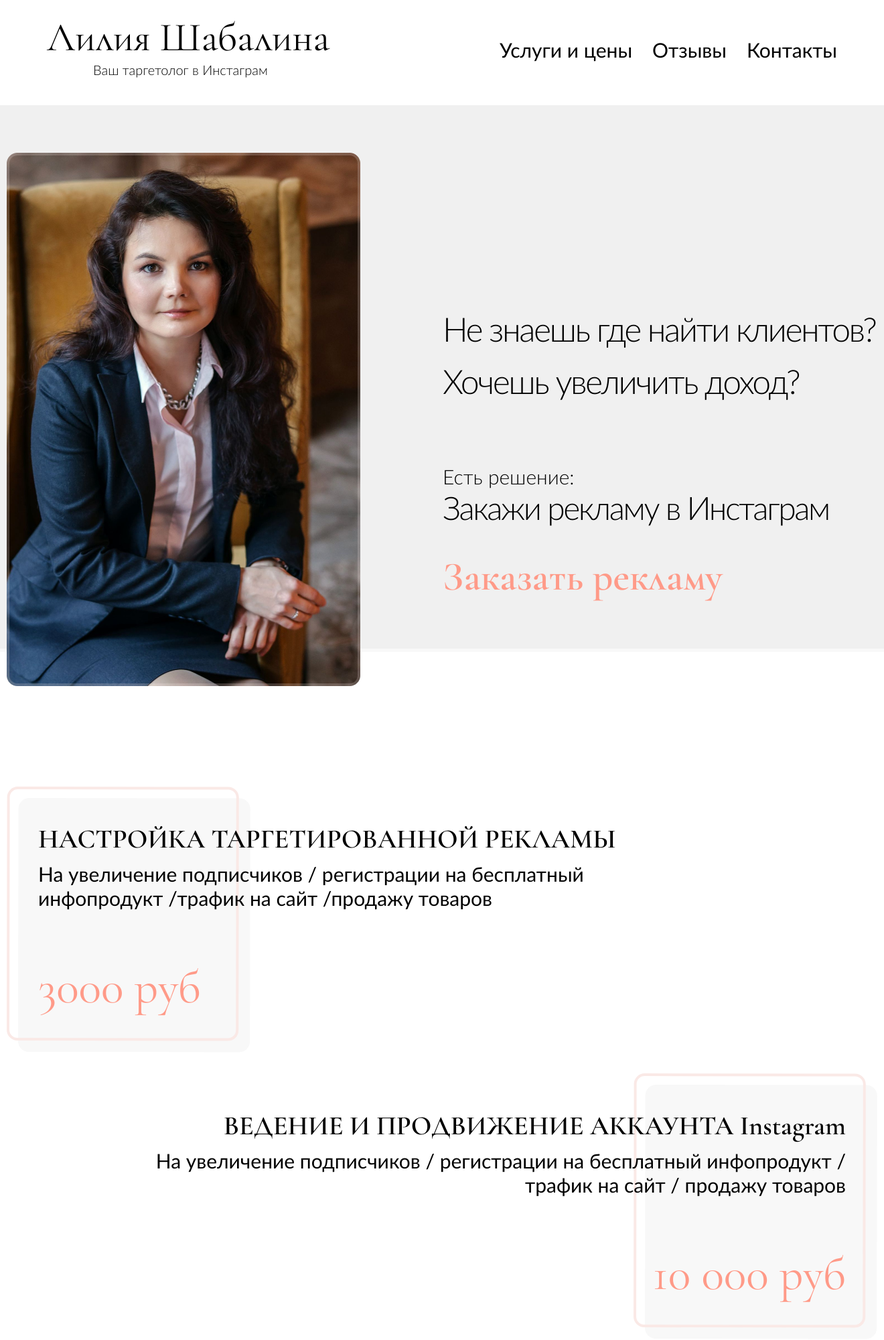
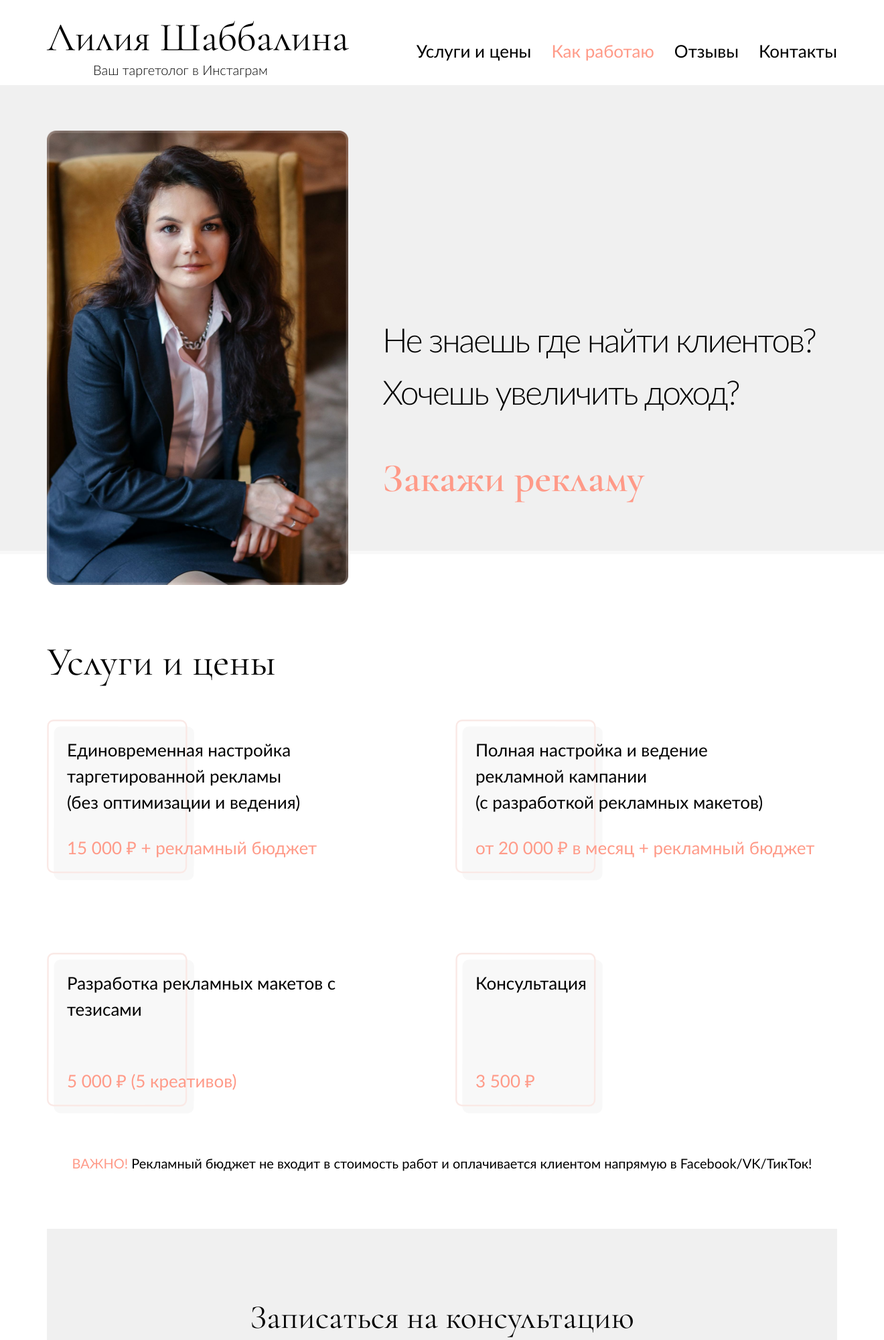
Before and after one commit to zerjg/shabalina, a PHP site: page / in a window 1320 px wide. Shown: the top 2000 px of the page at 67% size. Run offline with PHP 8.4, Linux system fonts and the light colour scheme.

Commit message:
Update #offer, add #work

```diff
--- a/css/style.css
+++ b/css/style.css
@@ -75,7 +75,7 @@ body {
 /* ---------- Header ---------- */
 
 .header {
-    margin-bottom: 41px;
+    margin-bottom: 11px;
 }
 
 .header_wrapper {
@@ -108,6 +108,11 @@ body {
 .nav_link {
     text-decoration: none;
     color: black;
+    font-size: 26px;
+}
+
+.nav_link_color {
+    color: #FF9A88;
 }
 
 .nav_link:hover {
@@ -125,32 +130,32 @@ body {
 /* ---------- Intro ---------- */
 
 .intro {
-    margin-bottom: 201px;
-    height: 816px;
+    margin-bottom: 125px;
+    height: 700px;
     background: #F0F0F0;
     border-bottom: #F8F8F8 5px solid;
 }
 
 .intro_wrapper {
-    width: 1300px;
+    width: 1180px;
     margin: 0 auto;
     display: flex;
     flex-wrap: nowrap;
 }
 
 .intro_img {
-    margin-top: 71px;
-    width: 528px;
-    height: 796px;
+    margin-top: 68px;
+    width: 450px;
+    height: 678px;
 }
 
 .intro_body {
-    margin-left: 123px;
+    margin-left: 51px;
 }
 
 .intro_title_1 {
     margin-bottom: 18px;
-    margin-top: 304px;
+    margin-top: 350px;
     font-family: 'Lato';
     font-weight: 300;
     font-size: 50px;
@@ -162,18 +167,7 @@ body {
     font-weight: 300;
     font-size: 50px;
     letter-spacing: -0.05em;
-    margin-bottom: 94px;
-}
-
-.intro_subtitle {
-    font-weight: 300;
-}
-
-.intro_title_3 {
-    margin-bottom: 38px;
-    font-weight: 300;
-    font-size: 48px;
-    letter-spacing: -0.05em;
+    margin-bottom: 63px;
 }
 
 .intro_button {
@@ -191,45 +185,48 @@ body {
 /* ---------- Offer ---------- */
 
 .offer {
-    margin-bottom: 150px;
-}
-
-.offer_wrapper {
-    width: 1300px;
-    margin: 0 auto;
-}
-
-.offer_left {
-    padding: 54px 0 54px 47px;
-    margin-bottom: 31px;
-    height: 397px;
-    background: url(../img/offer_bg.svg) no-repeat left;
-    background-size: contain;
+    margin-bottom: 86px;
 }
 
 .offer_title {
-    margin-bottom: 10px;
+    font-size: 60px;
     font-family: 'Cormorant Garamond';
-    font-weight: 600;
-    font-size: 40px;
+    margin-bottom: 50px;
+}
+
+.offer_cards {
+    display: grid;
+    grid-template-columns: repeat(2, 1fr);
+    grid-column-gap: 40px;
+    grid-row-gap: 108px;
+    margin-bottom: 62px;
+}
+
+.offer_card {
+    padding: 26px 0 54px 30px;
+    height: 240px;
+    background: url(../img/offer_bg.svg) no-repeat top left;
+    background-size: 220px, 240px;
+}
+
+.offer_card_text {
+    font-size: 26px;
+    height: 150px;
+    line-height: 1.5;
+}
+
+.offer_card_price {
+    font-size: 26px;
+    color: #FF9A88;
 }
 
 .offer_subtitle {
-    margin-bottom: 74px;
+    font-size: 20px;
+    text-align: center;
 }
 
-.offer_price {
-    font-family: 'Cormorant Garamond';
-    font-size: 70px;
+.offer_subtitle_color {
     color: #FF9A88;
-}
-
-.offer_right {
-    padding: 54px 47px 54px 0;
-    margin-bottom: 31px;
-    height: 397px;
-    background: url(../img/offer_bg.svg) no-repeat right;
-    background-size: contain;
 }
 
 /* ---------- Request ---------- */
--- a/index.php
+++ b/index.php
@@ -16,7 +16,7 @@
 
                 <div class="header_title">
                     <h1>
-                        Лилия Шабалина
+                        Лилия Шаббалина
                     </h1>
                 </div>
 
@@ -24,6 +24,11 @@
                     <li class="nav_item">
                         <a href="#offer" class="nav_link">
                             Услуги и цены
+                        </a>
+                    </li>
+                    <li class="nav_item">
+                        <a href="#work" class="nav_link nav_link_color">
+                            Как работаю
                         </a>
                     </li>
                     <li class="nav_item">
@@ -64,14 +69,8 @@
                 <h1 class="intro_title_2">
                     Хочешь увеличить доход?
                 </h1>
-                <h2 class="intro_subtitle">
-                    Есть решение:
-                </h2>
-                <h2 class="intro_title_3">
-                    Закажи рекламу в Инстаграм
-                </h2>
                 <a href="mailto:shabbalina@mail.ru?subject=ТемаПисьма&body=ТелоПисьма" target="_blank" rel="noopener noreferrer" class="intro_button">
-                    Заказать рекламу
+                    Закажи рекламу
                 </a>
 
             </div>
@@ -80,53 +79,69 @@
     </div>
 
     <div class="offer" id="offer"><!-- ---------- Offer ---------- -->
-        <div class="offer_wrapper">
-
-            <div class="offer_left">
+        <div class="wrapper">
 
             <h2 class="offer_title">
-                    НАСТРОЙКА ТАРГЕТИРОВАННОЙ РЕКЛАМЫ
+                Услуги и цены
             </h2>
-                <h2 class="offer_subtitle">
-                    На увеличение подписчиков / регистрации на бесплатный <br>
-                    инфопродукт /трафик на сайт /продажу товаров
+
+            <div class="offer_cards">
+
+                <div class="offer_card">
+
+                    <h2 class="offer_card_text">
+                        Единовременная настройка<br>
+                        таргетированной рекламы <br>
+                        (без оптимизации и ведения)
                     </h2>
-                <h2 class="offer_price">
-                    3000 руб
+                    <h2 class="offer_card_price">
+                        15 000 ₽ + рекламный бюджет
                     </h2>
 
                 </div>
 
-            <div class="offer_right" align="right">
+                <div class="offer_card">
 
-                <h2 class="offer_title">
-                    ВЕДЕНИЕ И ПРОДВИЖЕНИЕ АККАУНТА Instagram
+                    <h2 class="offer_card_text">
+                        Полная настройка и ведение<br>
+                        рекламной кампании<br>
+                        (с разработкой рекламных макетов)
                     </h2>
-                <h2 class="offer_subtitle">
-                    На увеличение подписчиков / регистрации на бесплатный инфопродукт /<br>
-                    трафик на сайт / продажу товаров
-
-                </h2>
-                <h2 class="offer_price">
-                    10 000 руб
+                    <h2 class="offer_card_price">
+                        от 20 000 ₽ в месяц + рекламный бюджет
                     </h2>
 
                 </div>
 
-            <div class="offer_left">
+                <div class="offer_card">
 
-                <h2 class="offer_title">
-                    ПЕРСОНАЛЬНАЯ КОНСУЛЬТАЦИЯ
+                    <h2 class="offer_card_text">
+                        Разработка рекламных макетов с<br>
+                        тезисами
                     </h2>
-                <h2 class="offer_subtitle">
-                    По Вашему аккаунту в Инстаграм/монетизации<br><br>
-                </h2>
-                <h2 class="offer_price">
-                    2000 руб
+                    <h2 class="offer_card_price">
+                        5 000 ₽ (5 креативов)
                     </h2>
 
                 </div>
 
+                <div class="offer_card">
+
+                    <h2 class="offer_card_text">
+                        Консультация
+                    </h2>
+                    <h2 class="offer_card_price">
+                        3 500 ₽
+                    </h2>
+
+                </div>
+
+            </div>
+
+            <p class="offer_subtitle">
+                <span class="offer_subtitle_color">ВАЖНО! </span>
+                Рекламный бюджет не входит в стоимость работ и оплачивается клиентом напрямую в Facebook/VK/ТикТок!
+            </p>
         </div>
     </div>
 
@@ -174,6 +189,64 @@
                         }
                     }
                 ?>
+
+            </div>
+
+        </div>
+    </div>
+
+
+    <div class="work" id="work"><!-- ---------- Work ---------- -->
+        <div class="wrapper">
+
+            <h2 class="work_title">
+                Как работаем
+            </h2>
+
+            <div class="work_cards">
+
+                <div class="work_card">
+                    <img src="img/work_icon_1.svg" alt="" class="work_card_icon">
+                    <h2 class="work_card_title">
+                        Оформление заявки
+                    </h2>
+                    <p class="work_card_text">
+                        Просто оформите заявку на сайте или позвоните мне. Направлю Вам бриф для заполнения.
+                    </p>
+                </div>
+
+                <div class="work_card">
+                    <img src="img/work_icon_2.svg" alt="" class="work_card_icon">
+                    <h2 class="work_card_title">
+                        Обсуждение проекта
+                    </h2>
+                    <p class="work_card_text">
+                        Обсуждения проходят в удобной для Вас форме. Это может быть встреча оффлайн или через любой мессенджер.
+                    </p>
+                </div>
+
+                <div class="work_card">
+                    <img src="img/work_icon_3.svg" alt="" class="work_card_icon">
+                    <h2 class="work_card_title">
+                        Заключение договора
+                    </h2>
+                    <p class="work_card_text">
+                        Заполняем все необходимые документы.
+                    </p>
+                </div>
+
+            </div>
+
+            <div class="work_links">
+
+                <a href="#" class="work_link">
+                    Как оказывается услуга<br>
+                    и что в нее входит
+                </a>
+
+                <a href="#" class="work_link">
+                    Дополнительные услуги
+                </a>
 
             </div>
 
@@ -242,16 +315,16 @@
 
                 <div class="footer_title">
                     <h1>
-                        Лилия Шабалина
+                        Лилия Шаббалина
                     </h1>
                 </div>
 
                 <ul class="contacts_list">
 
                     <li class="contacts_item">
-                        <a href="#">
-                            <img class="contacts_icon" src="img/ellipse.svg" alt="">
-                        </a>
+
+                            <img class="contacts_icon" src="img/mail_icon.svg" alt="">
+
                     </li>
                     <li class="contacts_item">
                         <a href="#" class="contacts_link">
@@ -259,9 +332,9 @@
                         </a>
                     </li>
                     <li class="contacts_item">
-                        <a href="#">
-                            <img class="contacts_icon" src="img/ellipse.svg" alt="">
-                        </a>
+
+                            <img class="contacts_icon" src="img/phone_icon.svg" alt="">
+
                     </li>
                     <li class="contacts_item">
                         <a href="#" class="contacts_link">
@@ -270,17 +343,43 @@
                     </li>
                     <li class="contacts_item">
                         <a href="#">
-                            <img class="contacts_icon" src="img/ellipse.svg" alt="">
+                            <img class="contacts_socials_icon" src="img/ellipse.svg" alt="">
                         </a>
                     </li>
                     <li class="contacts_item">
                         <a href="#">
-                            <img class="contacts_icon" src="img/ellipse.svg" alt="">
+                            <img class="contacts_socials_icon" src="img/ellipse.svg" alt="">
                         </a>
                     </li>
                     <li class="contacts_item">
                         <a href="#">
-                            <img class="contacts_icon" src="img/ellipse.svg" alt="">
+                            <img class="contacts_socials_icon" src="img/ellipse.svg" alt="">
+                        </a>
+                    </li>
+                </ul>
+
+            </div>
+
+            <div class="footer_wrapper">
+
+                <div class="footer_date">
+                    © 2021
+                </div>
+
+                <ul class="footer_nav">
+                    <li class="nav_item">
+                        <a href="#offer" class="nav_link">
+                            Услуги и цены
+                        </a>
+                    </li>
+                    <li class="nav_item">
+                        <a href="#work" class="nav_link nav_link_color">
+                            Как работаю
+                        </a>
+                    </li>
+                    <li class="nav_item">
+                        <a href="#reviews" class="nav_link">
+                            Отзывы
                         </a>
                     </li>
                 </ul>
```
Also changed, not shown: other parts of css/style.css (+80 -4 lines), img/arrow_icon.svg (added), img/mail_icon.svg (added), img/phone_icon.svg (added), img/work_icon_1.svg (added), img/work_icon_2.svg (added), img/work_icon_3.svg (added). Lines whose indentation alone changed are shown as unchanged.
